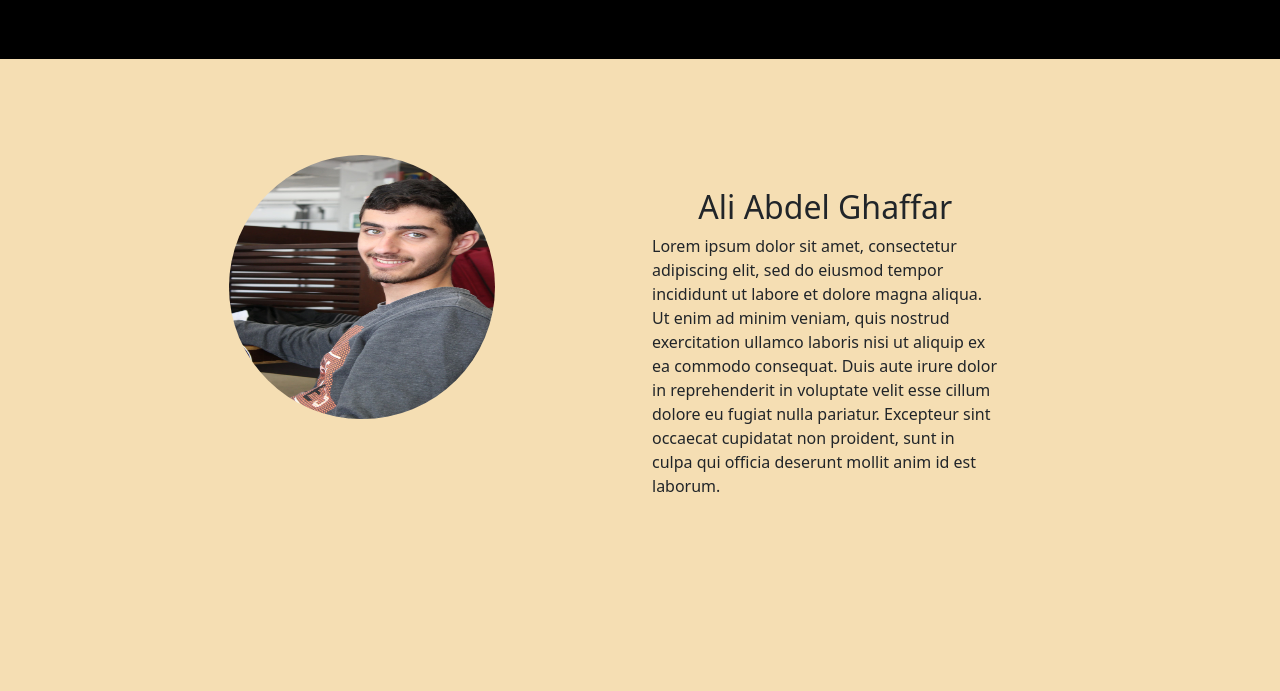
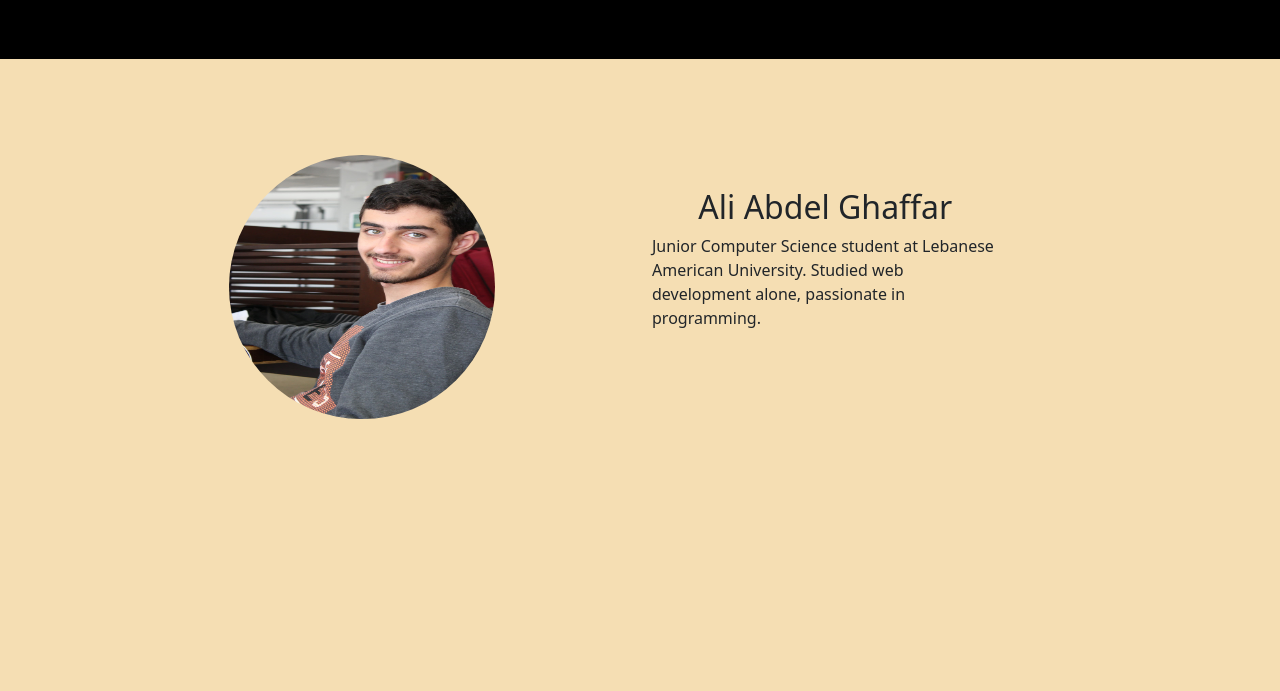
Before and after one commit to AliAgh123/MLProject, a Flask app: page / in a window 1280 px wide. Shown: the part 2362-3053 px from the top of the page. Run offline with Flask 3, Linux system fonts and the light colour scheme; parts of the project's set-up code (start-up, migrations or seed data) failed here and were passed over.

Commit message:
Update index.html

```diff
--- a/templates/index.html
+++ b/templates/index.html
@@ -170,13 +170,8 @@
 					</div>
 					<div class="col-md-4" style="padding-top: 3%">
 						<h2 class="text-center">Ali Abdel Ghaffar</h2>
-						Lorem ipsum dolor sit amet, consectetur adipiscing elit, sed do
-						eiusmod tempor incididunt ut labore et dolore magna aliqua. Ut enim
-						ad minim veniam, quis nostrud exercitation ullamco laboris nisi ut
-						aliquip ex ea commodo consequat. Duis aute irure dolor in
-						reprehenderit in voluptate velit esse cillum dolore eu fugiat nulla
-						pariatur. Excepteur sint occaecat cupidatat non proident, sunt in
-						culpa qui officia deserunt mollit anim id est laborum.
+						Junior Computer Science student at Lebanese American University.
+						Studied web development alone, passionate in programming.
 					</div>
 				</div>
 			</div>
```
